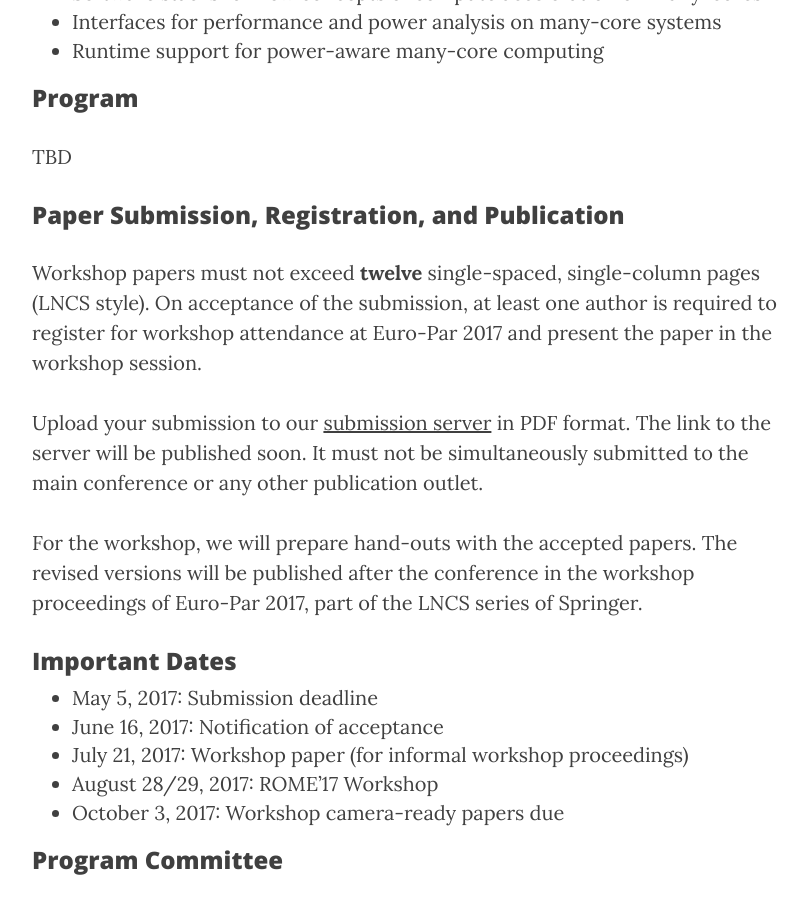
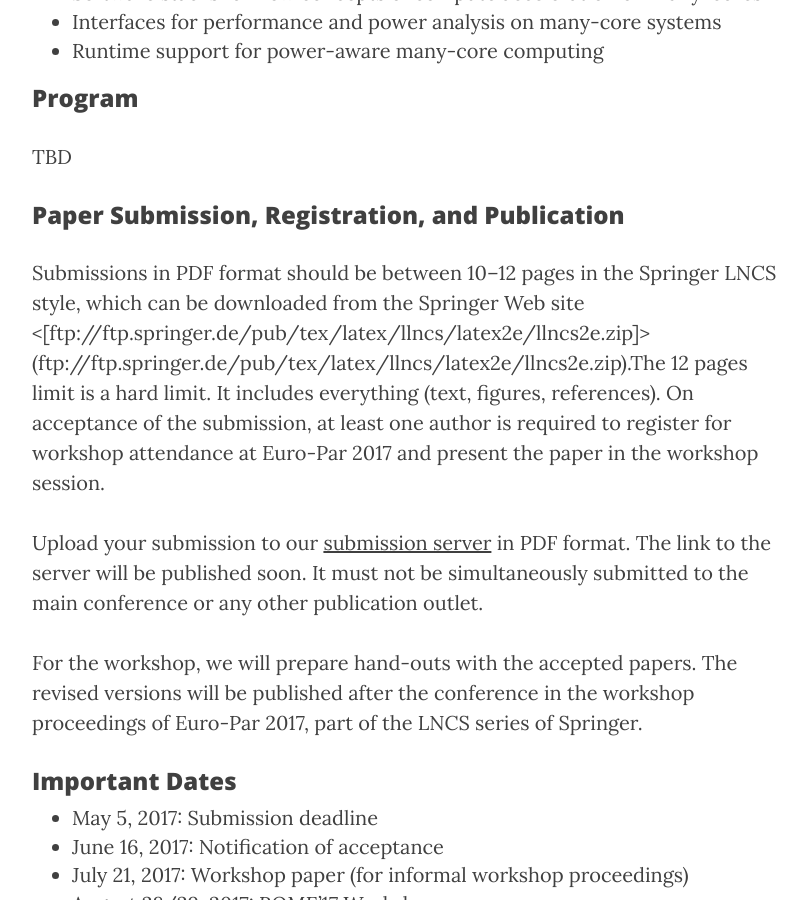
Before and after one commit to WROME/wrome.github.io, a Jekyll site: the page built from compostela2017.md, in a window 1280 px wide and 900 px high, scrolled down 2454 px. Shown: the whole window, without its empty margins (233-1040 px from the left). Built offline with Jekyll 4.4.1, drawn with Linux system fonts in a browser that asks for light colours; nearby versions of some CDN libraries.

Commit message:
add Dora's suggestion

```diff
--- a/compostela2017.md
+++ b/compostela2017.md
@@ -45,7 +45,7 @@
 
 ### Paper Submission, Registration, and Publication
 
-Workshop papers must not exceed **twelve** single-spaced, single-column pages (LNCS style). On acceptance of the submission, at least one author is required to register for workshop attendance at Euro-Par 2017 and present the paper in the workshop session.
+Submissions in PDF format should be between 10–12 pages in the Springer LNCS style, which can be downloaded from the Springer Web  site <[ftp://ftp.springer.de/pub/tex/latex/llncs/latex2e/llncs2e.zip]>(ftp://ftp.springer.de/pub/tex/latex/llncs/latex2e/llncs2e.zip).The 12 pages limit is a hard limit. It includes everything (text, figures, references). On acceptance of the submission, at least one author is required to register for workshop attendance at Euro-Par 2017 and present the paper in the workshop session.
 
 Upload your submission to our [submission server](https://www.easychair.org/conferences/?conf=europar2017workshops) in PDF format. The link to the server will be published soon. It must not be simultaneously submitted to the main conference or any other publication outlet.
 
```
